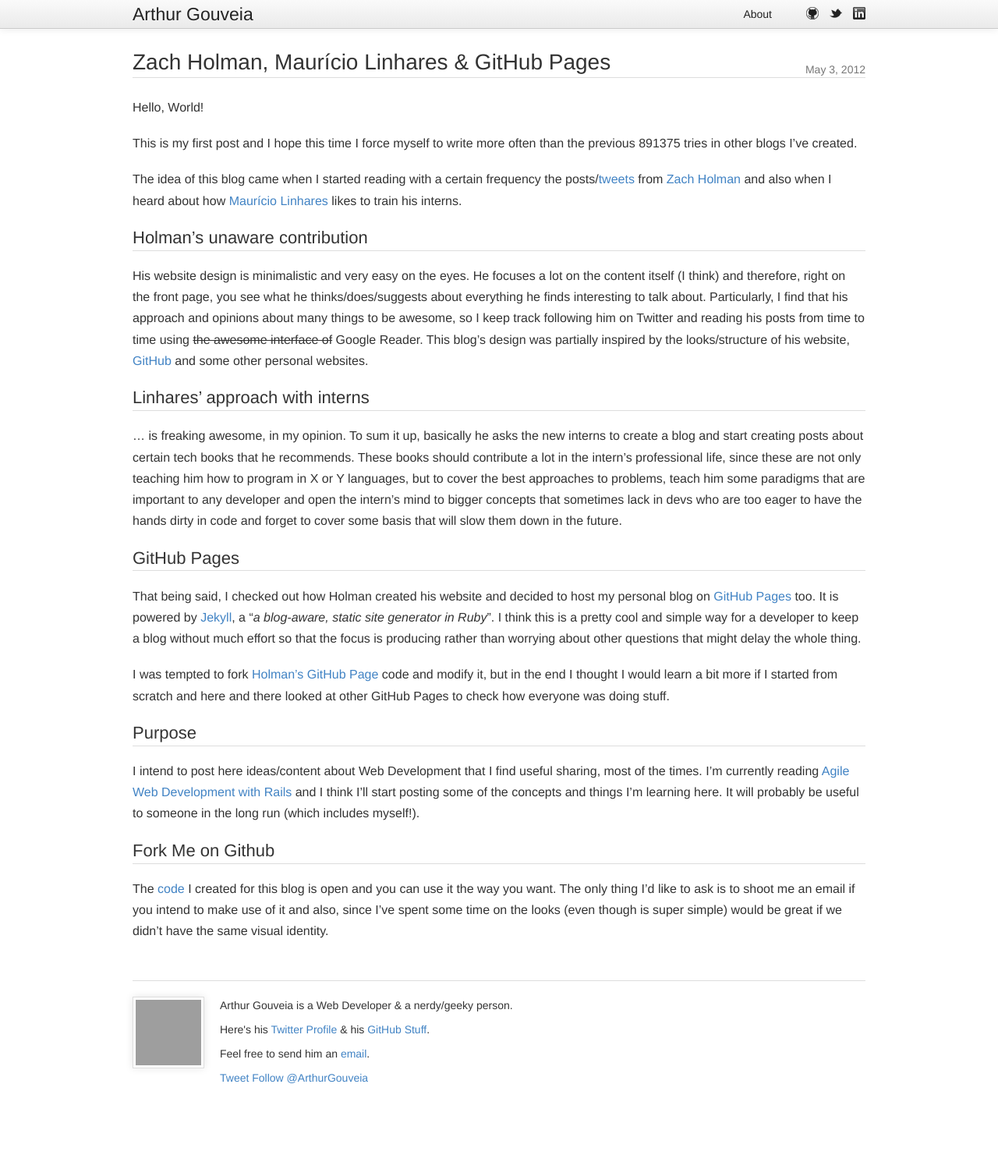
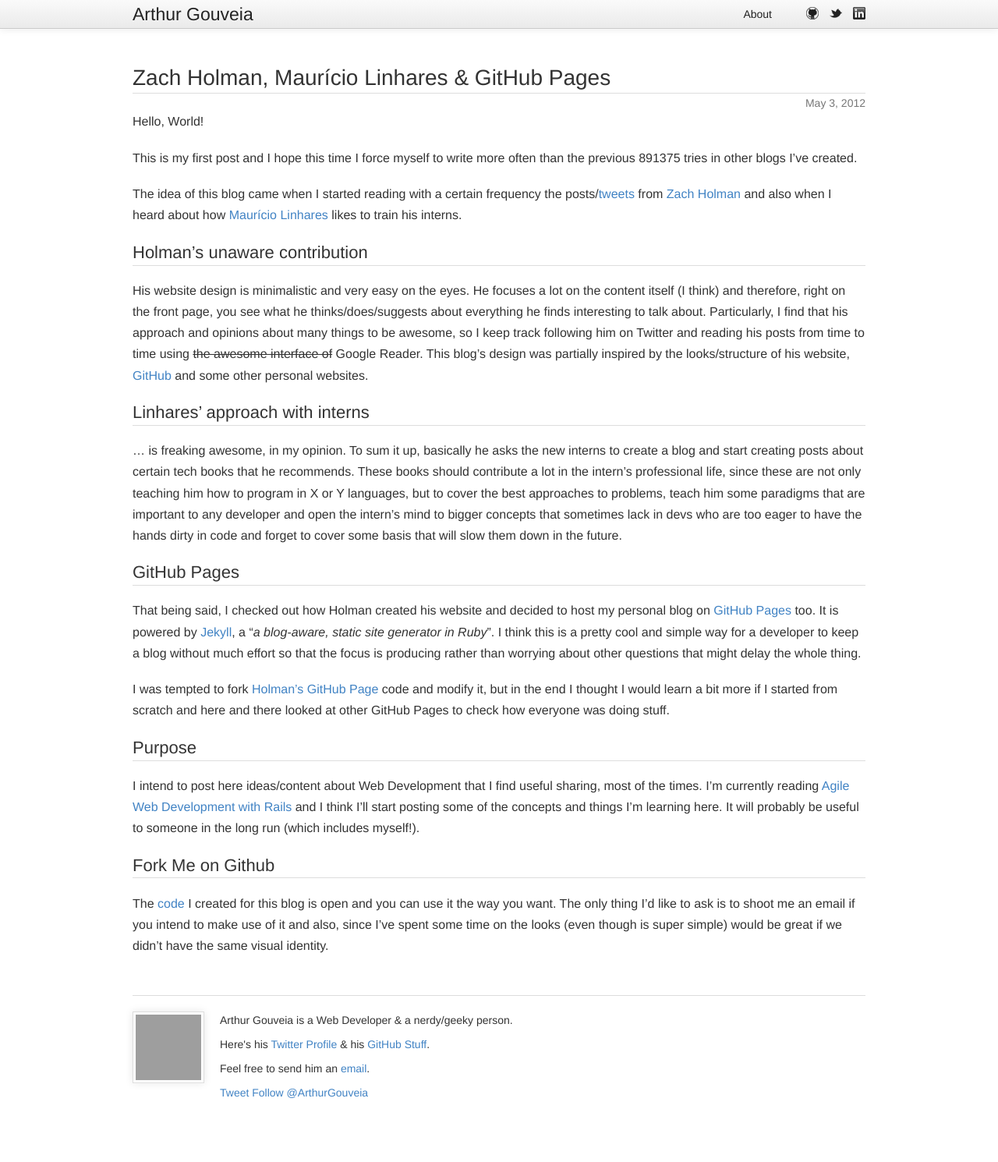
Before and after one commit to arthurgouveia/arthurgouveia.github.io, a Jekyll site: the page built from _posts/2012-05-03-hello-world.md, in a window 1280 px wide. Shown: the whole page at 78% size. Built offline with Jekyll 4.4.1, drawn with Linux system fonts in a browser that asks for light colours; nearby versions of some CDN libraries; some web fonts are replaced; Markdown is read by kramdown in place of the engine named in the settings; comment, search, counter and statistics services are not loaded; grey boxes are pictures that could not be loaded.

Commit message:
Some more responsiveness

```diff
--- a/_includes/header.html
+++ b/_includes/header.html
@@ -17,7 +17,7 @@
   {% endif %}
 
   <meta name="author" content="{{ site.author.name }}">
-  <meta name="viewport" content="width=device-width, initial-scale=1.0">
+  <meta name="viewport" content="width=device-width, initial-scale=1.0, minimum-scale=1.0, maximum-scale=1.0">
   <link rel="stylesheet" href="/css/compiled/style.css">
   <link rel="stylesheet" href="/js/prettify.css">
   <link href='http://fonts.googleapis.com/css?family=Droid+Sans|Droid+Serif:400,700' rel='stylesheet' type='text/css'>
--- a/_layouts/post.html
+++ b/_layouts/post.html
@@ -5,8 +5,8 @@
   <div class="wrapper">
 
     <div class="heading">
+      <h1>{{ page.title }}</h1>
       <span>{{ page.date | date: "%B %e, %Y" }}</span>
-      <h1>{{ page.title }}</h1>
     </div>
 
     {{ content }}
--- a/css/compiled/style.css
+++ b/css/compiled/style.css
@@ -259,7 +259,7 @@
   font-size: 16px; }
 
 .wrapper {
-  width: 940px;
+  max-width: 940px;
   padding: 0 10px;
   margin: 0 auto; }
 
@@ -323,15 +323,25 @@
     padding: 4px 0;
     color: #777; }
     .listing li span {
-      display: block;
+      display: inline-block;
       width: 120px;
-      float: left;
       margin-right: 8px; }
 
-.heading span {
-  float: right;
-  margin-top: 20px;
-  color: #777; }
+.heading {
+  border-bottom: 1px solid #DDD;
+  margin-bottom: 22px;
+  position: relative; }
+  .heading h1 {
+    margin-bottom: 0;
+    border: none;
+    display: inline-block; }
+  .heading span {
+    display: block;
+    margin-top: 20px;
+    color: #777;
+    position: absolute;
+    bottom: -23px;
+    right: 0; }
 
 #aboutMe {
   padding-top: 20px;
@@ -369,6 +379,9 @@
   -moz-border-radius: 4px;
   border-radius: 4px; }
 
+@media screen and (max-device-width: 480px) {
+  .listing li span {
+    display: block; } }
 .ir {
   display: block;
   border: 0;
```
Also changed, not shown: css/scss/style.scss (+29 -7 lines).
